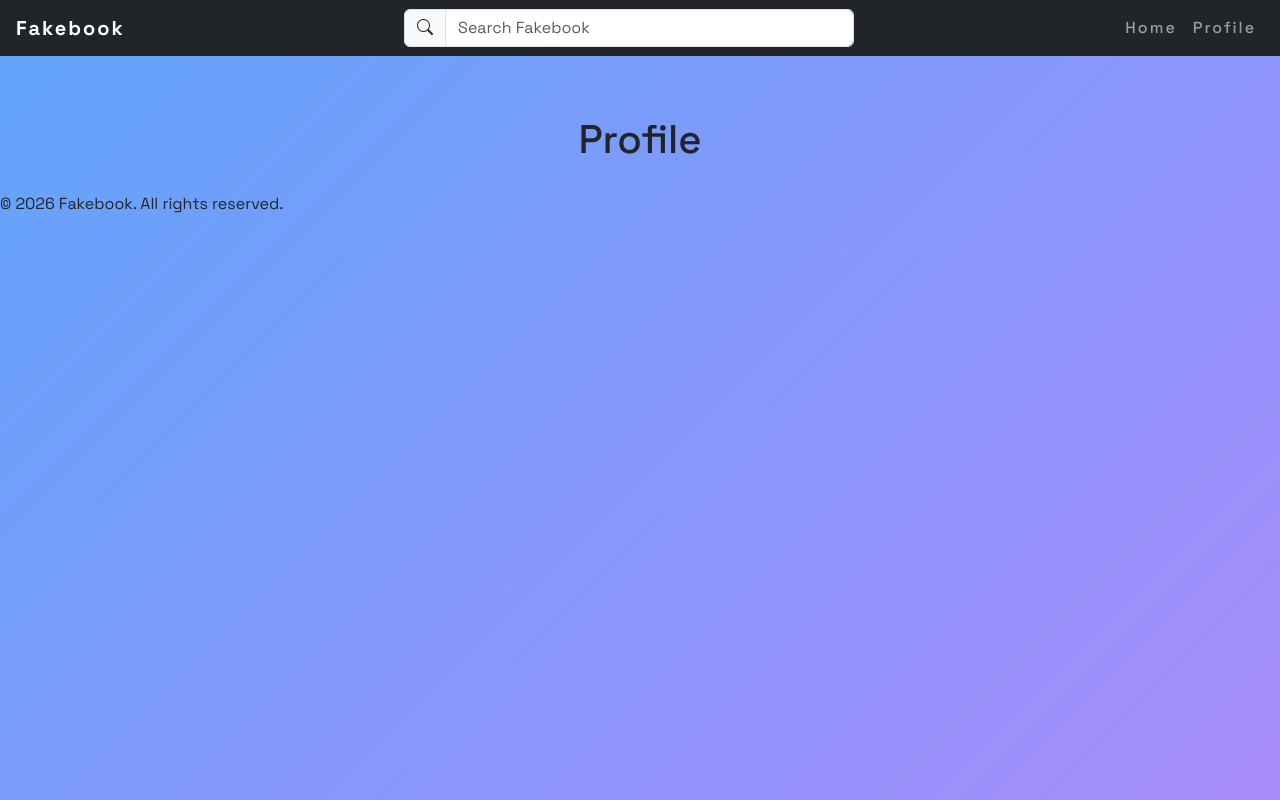
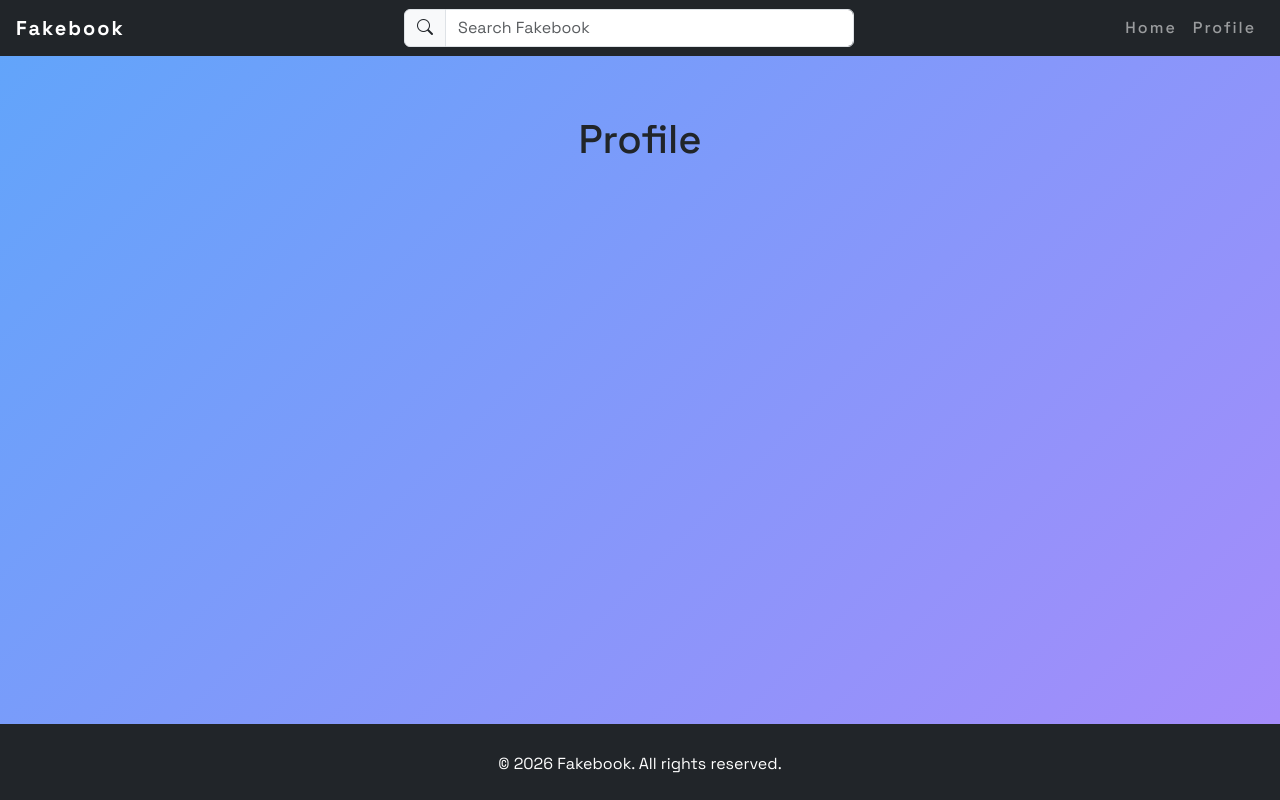
Before and after one commit to johnbords/learn-front-end, a React (Vite) app in the folder fakebook-frontend/: page /profile in a window 1280 px wide. Built offline with nearby package versions, Linux system fonts and the light colour scheme.

Commit message:
Week 4: Make footer sticky

```diff
--- a/fakebook-frontend/src/App.jsx
+++ b/fakebook-frontend/src/App.jsx
@@ -9,6 +9,7 @@ import Profile from './Profile.jsx';
 function App() {
   return(
     <>
+      <div className="d-flex flex-column min-vh-100">
         <Header />
 
         <Routes>
@@ -19,6 +20,7 @@ function App() {
         </Routes>
 
         <Footer />
+      </div>
     </>
   );
 }
--- a/fakebook-frontend/src/Footer.jsx
+++ b/fakebook-frontend/src/Footer.jsx
@@ -1,8 +1,12 @@
 
 function Footer(){
     return(
-        <footer>
-            <p>&copy; {new Date().getFullYear()} Fakebook. All rights reserved.</p>
+        <footer className="footer mt-auto py-4 bg-dark text-white text-center">
+            <div className="container">
+                <p className="mb-0 pt-1">
+                    &copy; {new Date().getFullYear()} Fakebook. All rights reserved.
+                </p>
+            </div>
         </footer>
     );
 }
```
Lines whose indentation alone changed are shown as unchanged.
